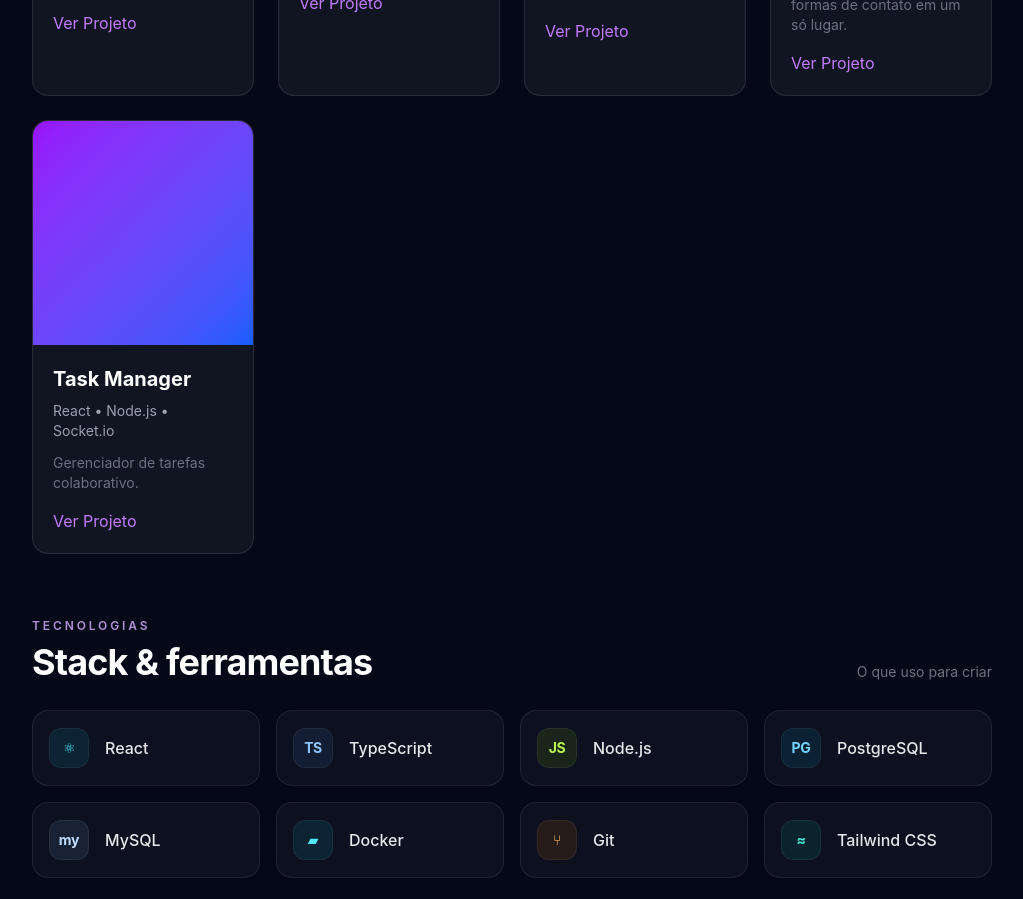
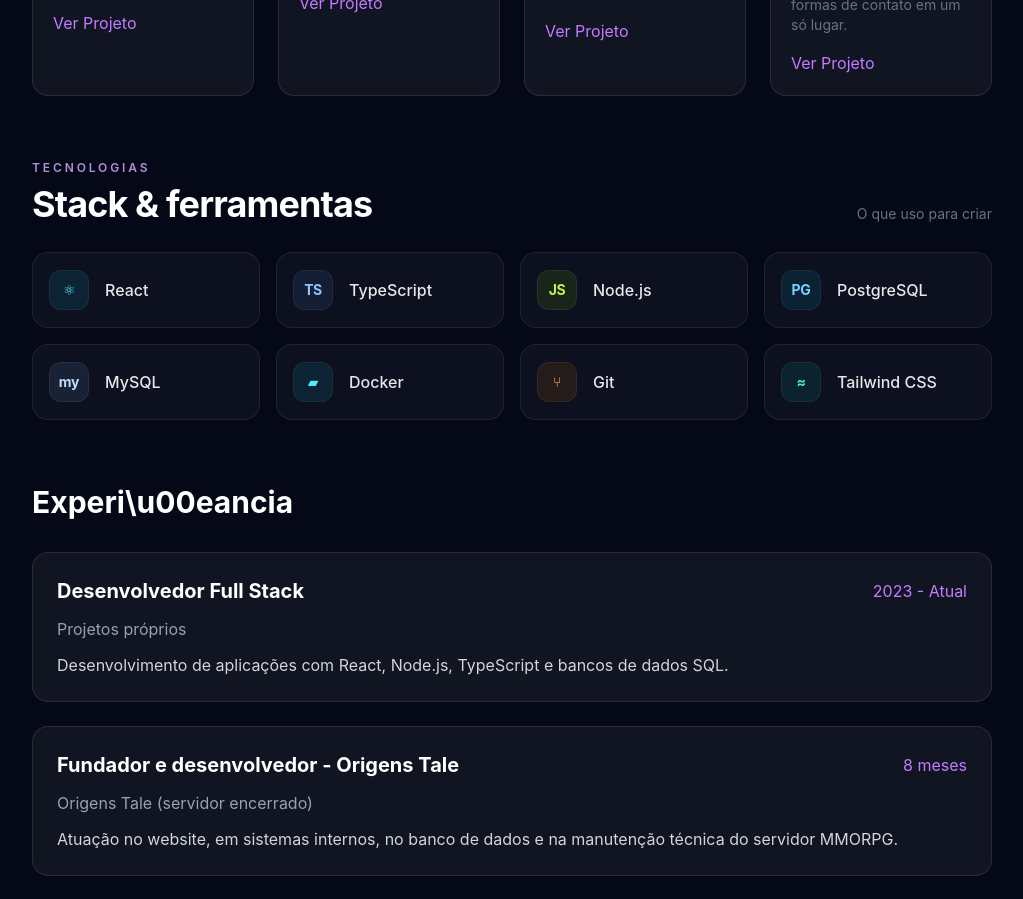
Before and after one commit to Theuus12/portfolio-dev, a React (Vite) app: page / in a window 1280 px wide. Shown: the part 1920-2819 px from the top of the page, without its empty margins (256-1279 px from the left). Built offline with nearby package versions, Linux system fonts and the light colour scheme.

Commit message:
Remove Task Manager project card

```diff
--- a/src/components/Projects.tsx
+++ b/src/components/Projects.tsx
@@ -31,13 +31,6 @@ export default function Projects() {
       description: 'Uma página central para criadores de conteúdo e empresas reunirem seus principais links, canais e formas de contato em um só lugar.',
       image: 'https://images.unsplash.com/photo-1516321318423-f06f85e504b3?auto=format&fit=crop&w=1200&q=80',
       link: 'https://www.raposinhalive.com',
-    },
-    {
-      title: 'Task Manager',
-      tech: 'React \u2022 Node.js \u2022 Socket.io',
-      description: 'Gerenciador de tarefas colaborativo.',
-      image: null,
-      link: '#',
     },
   ]
 
```
